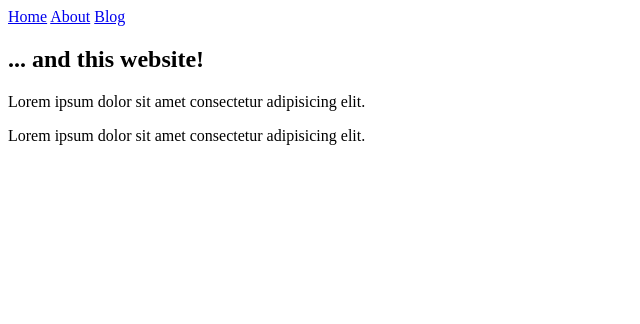
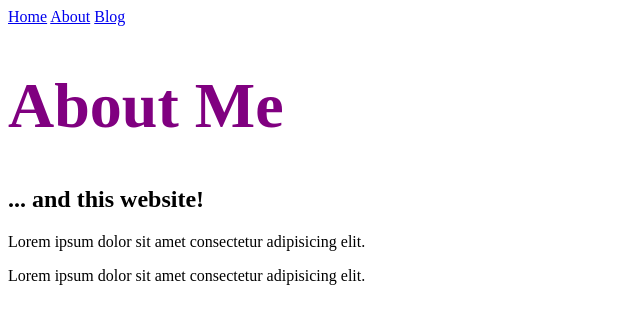
Before and after one commit to threenineseventwo/ikquo-astro, an Astro site: page /about in a window 1280 px wide. Shown: the whole page, without its empty margins (0-640 px from the left). Built offline with nearby package versions, Linux system fonts and the light colour scheme; Astro itself is replaced by a stand-in of ours.

Commit message:
Fixed things

```diff
--- a/src/pages/about.astro
+++ b/src/pages/about.astro
@@ -9,18 +9,23 @@ const pageTitle = "About Me";
     <meta name="viewport" content="width=device-width" />
     <meta name="generator" content={Astro.generator} />
     <title>{pageTitle}</title>
+    <style>
+      h1 {
+        color: purple;
+        font-size: 4rem;
+      }
+    </style>
   </head>
   <body>
     <a href="/">Home</a>
     <a href="/about/">About</a>
     <a href="/blog/">Blog</a>
 
-
-		<title>{pageTitle}</title>
+    <h1>{pageTitle}</h1>
     <h2>... and this website!</h2>
 
-        <p>Lorem ipsum dolor sit amet consectetur adipisicing elit. </p>
+    <p>Lorem ipsum dolor sit amet consectetur adipisicing elit.</p>
 
-        <p>Lorem ipsum dolor sit amet consectetur adipisicing elit. </p>
+    <p>Lorem ipsum dolor sit amet consectetur adipisicing elit.</p>
   </body>
 </html>
```
Lines whose indentation alone changed are shown as unchanged.
